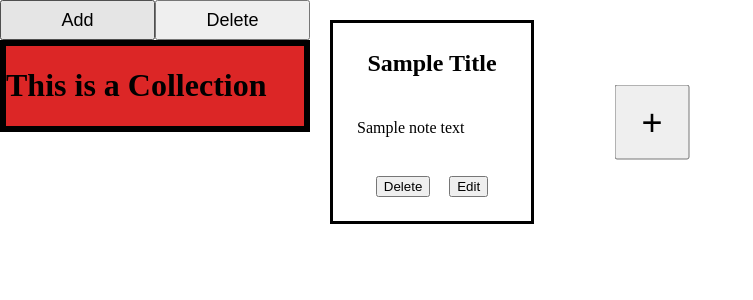
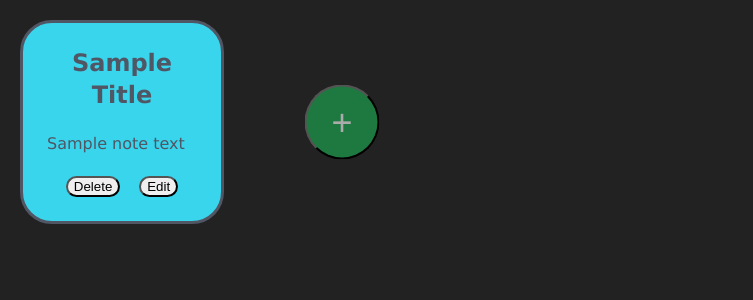
Before and after one commit to Slenderslayer88/Nuxt_Notes, a Vue app in the folder Vue-Notes-App/: page / in a window 1280 px wide. Shown: the top 300 px of the page, without its empty margins (0-753 px from the left). Built offline with nearby package versions, Linux system fonts and the light colour scheme.

Commit message:
Drop collections and add styles

```diff
--- a/Vue-Notes-App/src/App.vue
+++ b/Vue-Notes-App/src/App.vue
@@ -8,7 +8,7 @@ const num = 10;
 
 <template>
 	<div id="top"></div>
-    <CollectionBar class="w-1/4 h-screen"/>
+    <!-- <CollectionBar class="w-1/4 h-screen"/> -->
 	<NotesContainer />
 	<!-- <RouterView /> -->
 </template>
--- a/Vue-Notes-App/src/assets/main.css
+++ b/Vue-Notes-App/src/assets/main.css
@@ -10,3 +10,8 @@
 	align-items: center;
 	justify-content: center;
 }
+
+body {
+	background-color: #222222;
+	color: white;
+}
--- a/Vue-Notes-App/src/components/Note.vue
+++ b/Vue-Notes-App/src/components/Note.vue
@@ -63,15 +63,24 @@
         text-align: center;
     }
     #border {
+		border-radius: 2rem;
         border-style: solid;
         padding: 1.5em;
         width: 150px;
         height: 150px;
+		font-family:'Lucida Sans', 'Lucida Sans Regular', 'Lucida Grande', 'Lucida Sans Unicode', Geneva, Verdana, sans-serif;
+		color: #515664;
+		background-color: rgb(56, 213, 237);
     }
     .btn {
         display: inline;
+		background-color: rgb(56, 213, 237);
+		color: #515664;
     }
     .right-align {
         float: right;
     }
+	button {
+		border-radius: 1rem;
+	}
 </style>
--- a/Vue-Notes-App/src/components/NotesContainer.vue
+++ b/Vue-Notes-App/src/components/NotesContainer.vue
@@ -53,6 +53,9 @@
         width: 75px;
         height: 75px;
         transform: translate(+50%, +50%);
+		color: #ababab;
+		background-color: rgb(29, 121, 63);
+		border-radius: 5rem;;
     }
 
     #addBtnDiv{
--- a/Vue-Notes-App/src/stores/CollectionStore.js
+++ b/Vue-Notes-App/src/stores/CollectionStore.js
@@ -9,7 +9,7 @@ export const useCollectionStore = defineStore('collection', () => {
 
 	//ADD A COLLECTION OBJECT
 	function addCollection({name, noteArr}) {
-		collections.push(new Collection(name, notearr));
+		collections.push(new Collection(name, noteArr));
 	}
 
 	return { currentCollection, collections, addCollection }
```
